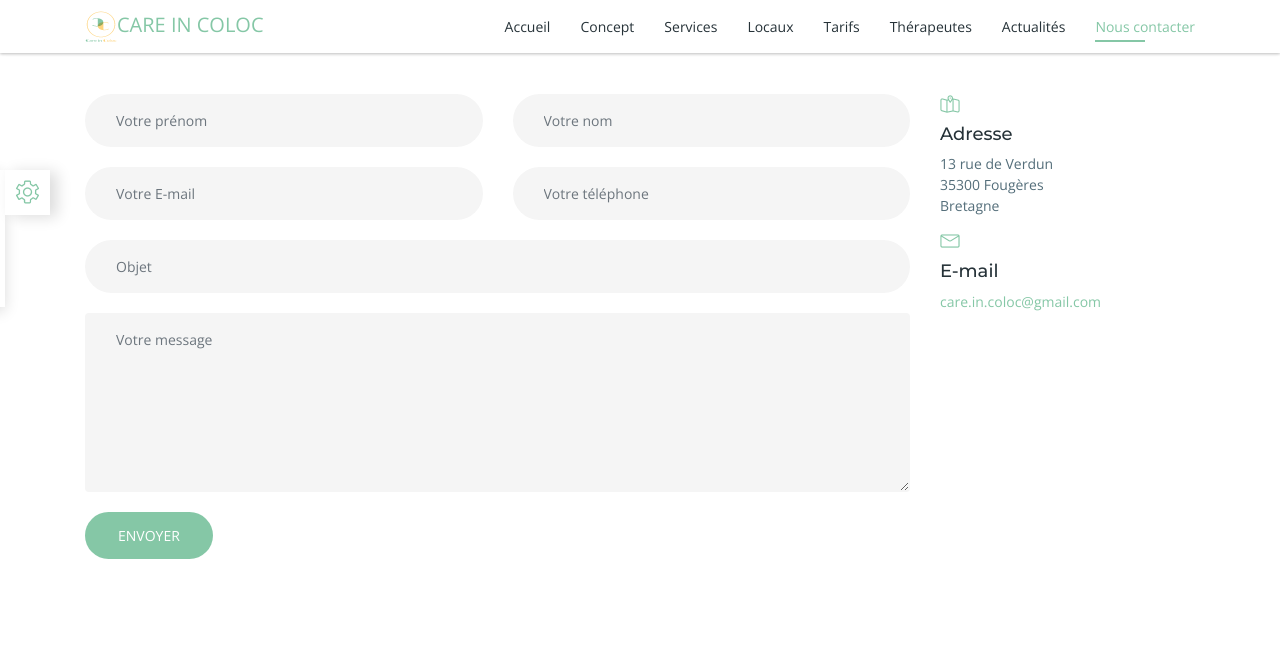
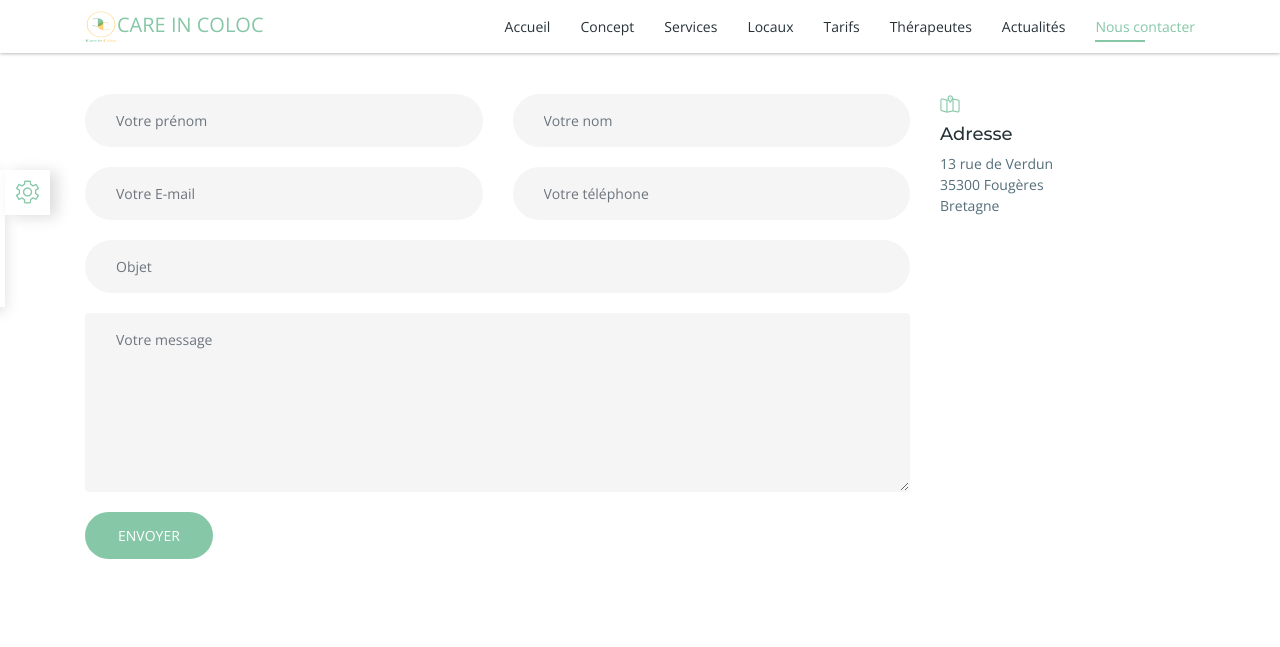
Before and after one commit to Patrockanite/Projet_Camille, a Jekyll site: the page index.html, which Jekyll copies as it is, in a window 1280 px wide and 1400 px high, scrolled down 8346 px. Shown: the top 647 px of the window. Built offline with Jekyll 4.4.1, drawn with Linux system fonts in a browser that asks for light colours; some web fonts are replaced; some of the changed text lies outside the part shown; grey boxes are pictures that could not be loaded.

Commit message:
mode sécurisé et facebook

```diff
--- a/index.html
+++ b/index.html
@@ -11,6 +11,7 @@
     méditation, journée, semaine, mois, Fougères">
     <meta name="viewport" content="width=device-width, initial-scale=1, maximum-scale=1">
     <meta name="author" content="Patrockanite sur une base Grayrids">
+    <!-- le site est en mode sécurisé grâce au fichier .htaccess-->
     <title>Location cabinet partagé</title>
 
     <!--Logo-->
@@ -899,7 +900,7 @@
                   <p> <a href="tel:+33299238671"><span>02 99 23 86 71</span></a></p>
                   <ul class="social-list">
                     <li class="google-plus"><a href="https://www.adnpodo.fr" target="_blank"><i class="lni lni-website"></i></a></li>
-                    <li class="facebook"><a href="#"><i class=" lni-facebook-filled"></i></a></li>
+                    <li class="facebook"><a href="https://www.facebook.com/profile.php?id=100073201247479" target="_blank"><i class=" lni-facebook-filled"></i></a></li>
                     <!--li class="google-plus"><a href="#"><i class="lni-website"></i></a></li-->
                     <!--li class="linkedin"><a href="#"><i class="lni-linkedin-fill"></i></a></li-->
                   </ul>
@@ -917,7 +918,7 @@
                   <p> <a href="tel:+33647057518"><span>06 47 05 75 18</span></a></p>
                   <ul class="social-list">
                     <li class="google-plus"><a href="https://audiofeelprod.com/" target="_blank"><i class="lni lni-website"></i></a></li>
-                    <li class="facebook"><a href="https://audiofeelprod.com/" target="_blank"><i class="lni-facebook-filled"></i></a></li>
+                    <li class="facebook"><a href="https://www.facebook.com/AudioFeelProd-148557281974066" target="_blank"><i class="lni-facebook-filled"></i></a></li>
                     <!--li class="twitter"><a href="#"><i class="lni-twitter-filled"></i></a></li>
                     <li class="google-plus"><a href="#"><i class="lni-google-plus"></i></a></li>
                     <li class="linkedin"><a href="#"><i class="lni-linkedin-fill"></i></a></li-->
@@ -1158,13 +1159,13 @@
                     </ul>
                   </div>
                   <!-- Content Info -->
-                  <div class="contact-info">
+                  <!-- <div class="contact-info">
                     <i class="lni-envelope"></i>
                     <h5>E-mail</h5>
                     <ul>
                     <li><a href="mailto:care.in.coloc@gmail.com">care.in.coloc@gmail.com</a></li>
                     </ul>
-                  </div>
+                  </div> -->
                   <!-- Content Info -->
                   <!--div class="contact-info">
                     <i class="lni-phone"></i>
@@ -1211,7 +1212,7 @@
                 <p>Si vous voulez exercer votre activité de soins en toute liberté !</p>
               </div>
               <ul class="footer-social">
-                <li><a class="facebook" href="#"><i class="lni-facebook-filled"></i></a></li>
+                <li><a class="facebook" href="https://www.facebook.com/Care-In-Coloc-104901742193940" target="_blank"><i class="lni-facebook-filled"></i></a></li>
                 <li><a class="twitter" href="#"><i class="lni-twitter-filled"></i></a></li>
                 <li><a class="linkedin" href="#"><i class="lni-linkedin-fill"></i></a></li>
                 <li><a class="google-plus" href="#"><i class="lni-google-plus"></i></a></li>
@@ -1236,12 +1237,13 @@
                   <li>
                     <strong>Adresse :</strong> <span><strong>Care In Coloc</strong></br>13 rue de Verdun</br>35300 Fougères</span>
                   </li>
+
                   <!--li>
                     <strong>Téléphone : </strong> <span>06 27 70 78 74</span>
                   </li-->
-                  <li>
+                  <!-- <li>
                     <strong>E-mail :</strong> <span><a href="mailto:care.in.coloc@gmail.com">care.in.coloc@gmail.com</a></span>
-                  </li>
+                  </li> -->
                 </ul>
               </div>
             </div>
```
Also changed, not shown: 3 other files.
